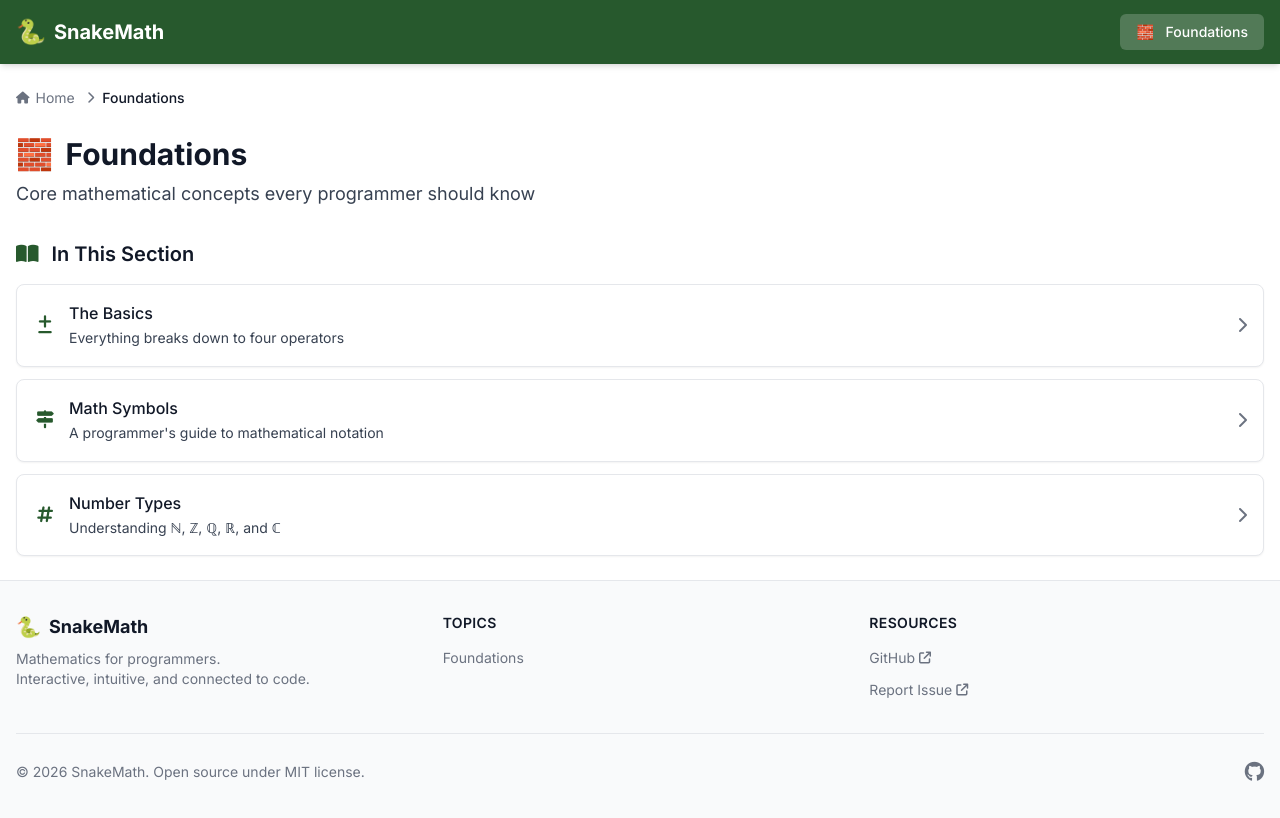
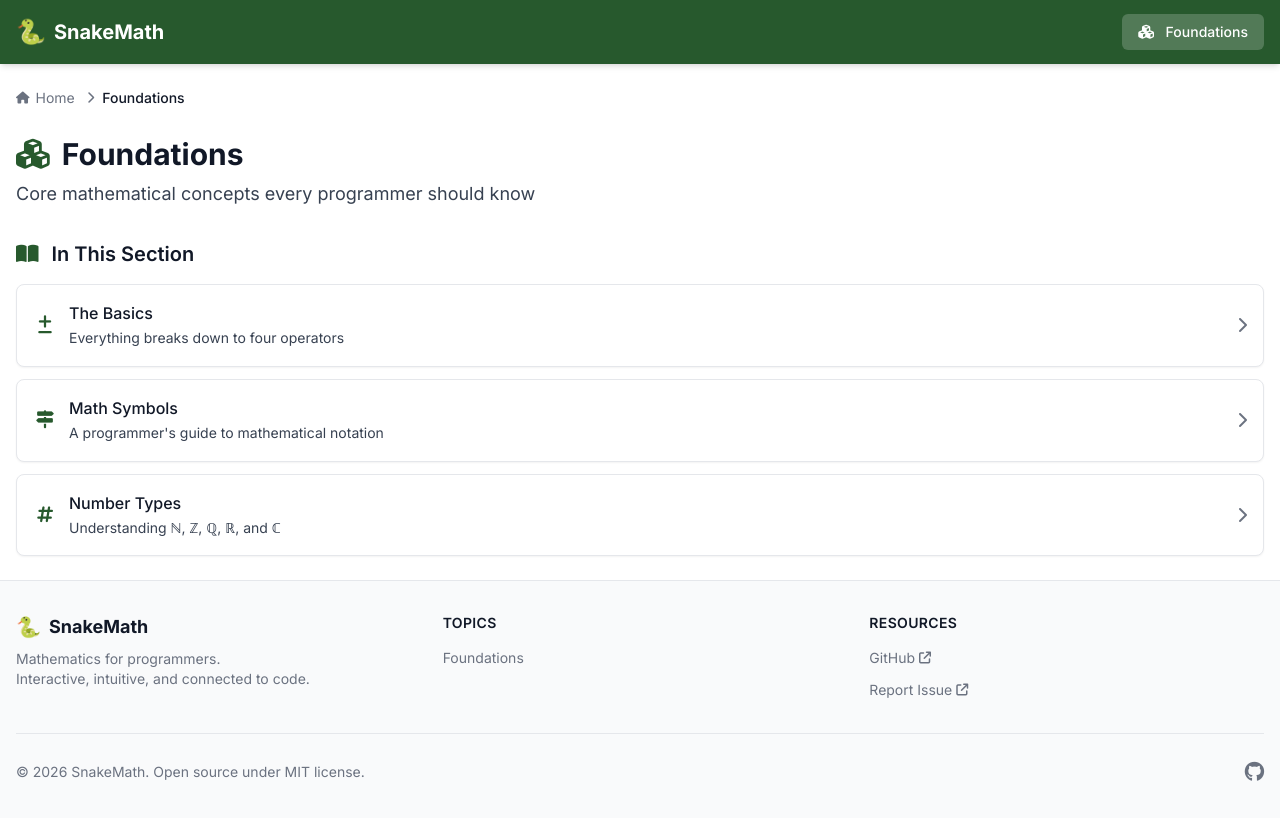
Before and after one commit to Cal-ly/SnakeMath, a Vue app: page /basics in a window 1280 px wide. Built offline with nearby package versions, Linux system fonts and the light colour scheme.

Commit message:
feat: update icon handling to use Font Awesome classes in components

```diff
--- a/src/components/content/RelatedTopics.vue
+++ b/src/components/content/RelatedTopics.vue
@@ -5,7 +5,7 @@ interface RelatedTopic {
   title: string
   path: string
   description?: string
-  icon?: string
+  faIcon?: string
 }
 
 interface Props {
@@ -33,9 +33,11 @@ withDefaults(defineProps<Props>(), {
         class="card p-4 hover:border-primary transition-colors group"
       >
         <div class="flex items-start gap-3">
-          <span v-if="topic.icon" class="text-lg" aria-hidden="true">
-            {{ topic.icon }}
-          </span>
+          <i
+            v-if="topic.faIcon"
+            :class="[topic.faIcon, 'text-lg text-primary']"
+            aria-hidden="true"
+          />
           <div>
             <span
               class="font-medium text-text-primary group-hover:text-primary transition-colors"
--- a/src/components/content/TopicPage.vue
+++ b/src/components/content/TopicPage.vue
@@ -9,8 +9,8 @@ interface Props {
   title?: string
   /** Page description - overrides auto-detected description */
   description?: string
-  /** Custom icon (emoji or Font Awesome class) */
-  icon?: string
+  /** Custom icon (Font Awesome class) */
+  faIcon?: string
   /** Whether to show breadcrumbs */
   showBreadcrumbs?: boolean
 }
@@ -18,7 +18,7 @@ interface Props {
 const props = withDefaults(defineProps<Props>(), {
   title: undefined,
   description: undefined,
-  icon: undefined,
+  faIcon: undefined,
   showBreadcrumbs: true,
 })
 
@@ -45,15 +45,15 @@ const autoDescription = computed(() => {
   return ''
 })
 
-const autoIcon = computed(() => {
+const autoFaIcon = computed(() => {
   const topic = getTopicByPath(route.path)
-  if (topic && topic.path === route.path) return topic.icon
+  if (topic && topic.path === route.path) return topic.faIcon
   return ''
 })
 
 const displayTitle = computed(() => props.title || autoTitle.value)
 const displayDescription = computed(() => props.description || autoDescription.value)
-const displayIcon = computed(() => props.icon || autoIcon.value)
+const displayFaIcon = computed(() => props.faIcon || autoFaIcon.value)
 
 const breadcrumbs = computed(() => getBreadcrumbs(route.path))
 </script>
@@ -66,7 +66,7 @@ const breadcrumbs = computed(() => getBreadcrumbs(route.path))
     <!-- Page Header -->
     <header>
       <h1 class="text-2xl md:text-3xl font-bold text-text-primary flex items-center gap-3">
-        <span v-if="displayIcon" aria-hidden="true">{{ displayIcon }}</span>
+        <i v-if="displayFaIcon" :class="[displayFaIcon, 'text-primary']" aria-hidden="true" />
         {{ displayTitle }}
       </h1>
       <p v-if="displayDescription" class="text-text-secondary mt-2 text-lg">
--- a/src/components/layout/AppHeader.vue
+++ b/src/components/layout/AppHeader.vue
@@ -47,7 +47,7 @@ function isActiveRoute(path: string): boolean {
                 : 'text-white/90 hover:bg-white/10 hover:text-white',
             ]"
           >
-            <span class="mr-2" aria-hidden="true">{{ topic.icon }}</span>
+            <i :class="topic.faIcon" class="mr-2" aria-hidden="true" />
             {{ topic.title }}
           </RouterLink>
         </nav>
--- a/src/data/navigation.ts
+++ b/src/data/navigation.ts
@@ -2,7 +2,6 @@ export interface NavTopic {
   id: string
   title: string
   description: string
-  icon: string
   faIcon: string // Font Awesome icon class
   path: string
   subtopics: NavSubtopic[]
@@ -21,7 +20,6 @@ export const topics: NavTopic[] = [
     id: 'basics',
     title: 'Foundations',
     description: 'Core mathematical concepts every programmer should know',
-    icon: '🧱',
     faIcon: 'fa-solid fa-cubes',
     path: '/basics',
     subtopics: [
--- a/src/views/HomeView.vue
+++ b/src/views/HomeView.vue
@@ -4,28 +4,24 @@ import { topics } from '@/data/navigation'
 const features = [
   {
     icon: 'fa-solid fa-gamepad',
-    emoji: '🎮',
     title: 'Interactive Learning',
     description:
       'Explore mathematical concepts through hands-on examples with interactive visualizations.',
   },
   {
     icon: 'fa-solid fa-layer-group',
-    emoji: '📚',
     title: 'Progressive Curriculum',
     description:
       'Start with basics and gradually build up to advanced topics like calculus and linear algebra.',
   },
   {
     icon: 'fa-solid fa-flask',
-    emoji: '🔬',
     title: 'Real-World Applications',
     description:
       'See how mathematical concepts apply to real programming problems and data science.',
   },
   {
     icon: 'fa-solid fa-chart-line',
-    emoji: '📊',
     title: 'Visual Understanding',
     description:
       'Use charts, graphs, and interactive components to visualize mathematical relationships.',
@@ -76,19 +72,6 @@ const siteStructure = [
       </div>
     </section>
 
-    <!-- Features Grid -->
-    <section class="grid gap-6 sm:grid-cols-2 lg:grid-cols-4">
-      <div v-for="feature in features" :key="feature.title" class="card p-6 text-center">
-        <div class="text-3xl mb-3" aria-hidden="true">
-          {{ feature.emoji }}
-        </div>
-        <h2 class="font-semibold text-text-primary mb-2">{{ feature.title }}</h2>
-        <p class="text-sm text-text-muted">
-          {{ feature.description }}
-        </p>
-      </div>
-    </section>
-
     <!-- The "Hrumph" Section - Personal Story -->
     <section class="card p-6 md:p-8">
       <div class="max-w-3xl mx-auto">
@@ -111,6 +94,19 @@ const siteStructure = [
         <p class="text-text-muted mt-4 italic">
           That big and scary-looking <code class="text-primary">Σ</code> is basically just a for
           loop adding all the variables together.
+        </p>
+      </div>
+    </section>
+
+    <!-- Features Grid -->
+    <section class="grid gap-6 sm:grid-cols-2 lg:grid-cols-4">
+      <div v-for="feature in features" :key="feature.title" class="card p-6 text-center">
+        <div class="text-3xl mb-3 text-primary" aria-hidden="true">
+          <i :class="feature.icon" />
+        </div>
+        <h2 class="font-semibold text-text-primary mb-2">{{ feature.title }}</h2>
+        <p class="text-sm text-text-muted">
+          {{ feature.description }}
         </p>
       </div>
     </section>
@@ -145,7 +141,7 @@ const siteStructure = [
           class="card p-6 hover:border-primary hover:shadow-md transition-all group"
         >
           <div class="flex items-start gap-4">
-            <span class="text-3xl" aria-hidden="true">{{ topic.icon }}</span>
+            <i :class="[topic.faIcon, 'text-3xl text-primary']" aria-hidden="true" />
             <div class="flex-1">
               <h3
                 class="font-semibold text-text-primary group-hover:text-primary transition-colors"
```
Also changed, not shown: 3 other files (tests, documents, lock files or other folders).
